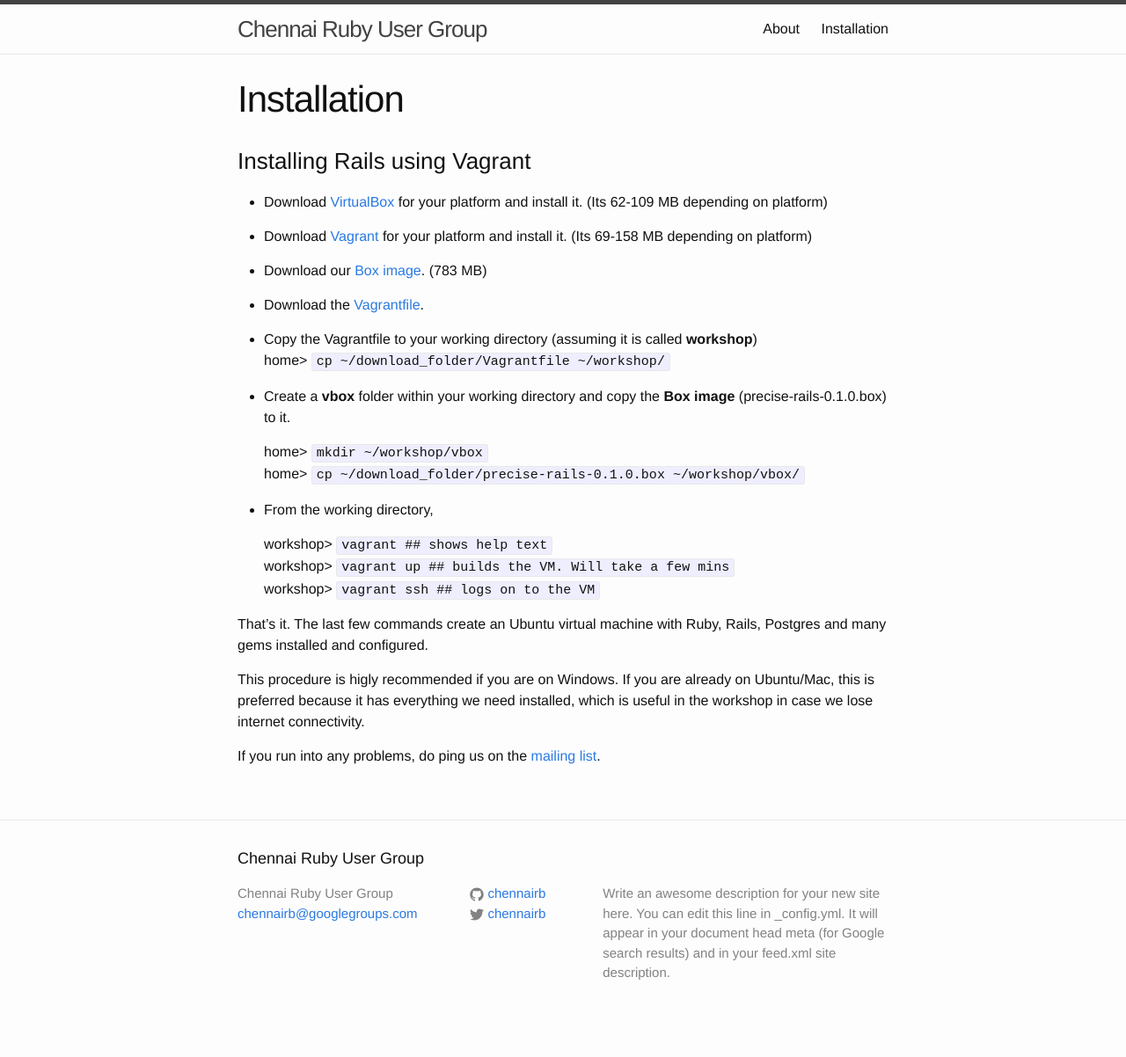
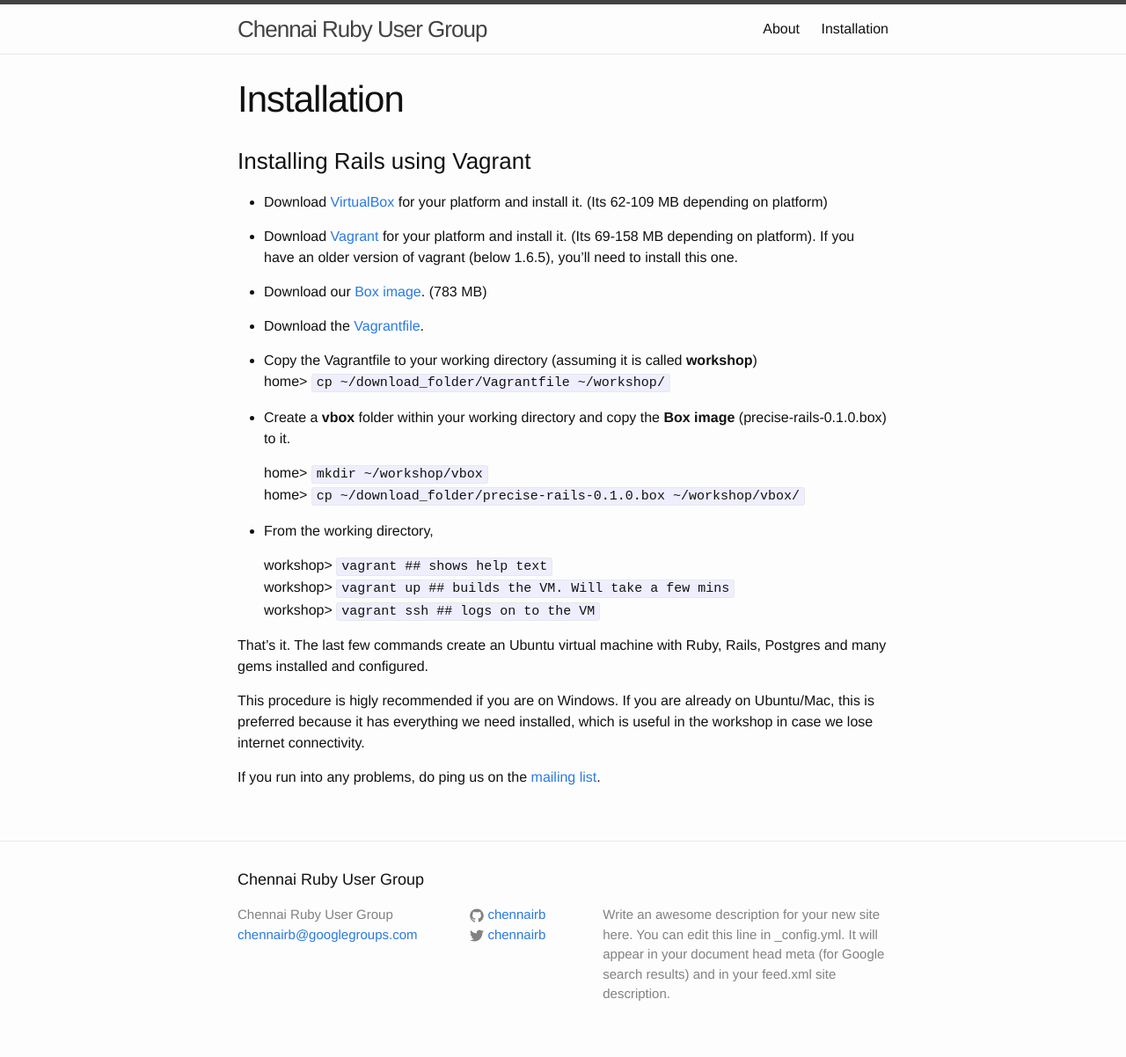
Before and after one commit to chennairb/chennairb.github.io, a Jekyll site: the page built from install-vm.md, in a window 1280 px wide. Shown: the whole page at 88% size. Built offline with Jekyll 4.4.1, drawn with Linux system fonts in a browser that asks for light colours; before the commit the page ends 1178 px from its top, so only the background shows below that.

Commit message:
install-vm: fix to vagrant download step

```diff
--- a/install-vm.md
+++ b/install-vm.md
@@ -8,7 +8,7 @@
 
 - Download [VirtualBox](https://www.virtualbox.org/wiki/Downloads) for your platform and install it. (Its 62-109 MB depending on platform)
 
-- Download [Vagrant](https://www.vagrantup.com/downloads.html) for your platform and install it. (Its 69-158 MB depending on platform)
+- Download [Vagrant](https://www.vagrantup.com/downloads.html) for your platform and install it. (Its 69-158 MB depending on platform). If you have an older version of vagrant (below 1.6.5), you'll need to install this one.
 
 - Download our [Box image](https://www.dropbox.com/s/n8okpqtcekpn1hs/precise-rails-0.1.0.box?dl=0). (783 MB)
 
```
